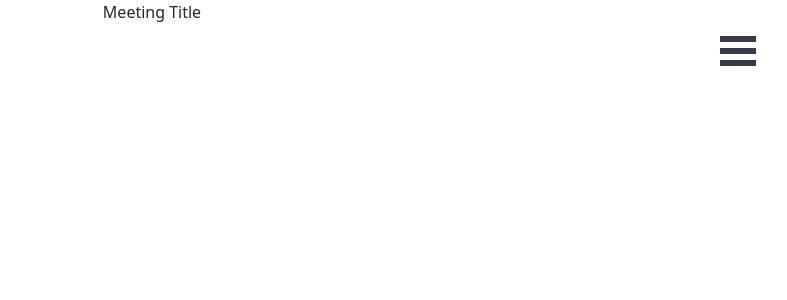
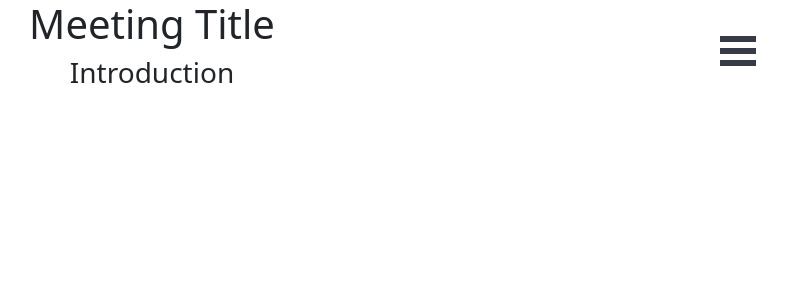
Before and after one commit to Cormac-C/MeetingApp, a React (Create React App) app in the folder meeting-app/: page / in a window 1280 px wide. Shown: the top 300 px of the page, without its empty margins (488-1275 px from the left). Built offline with nearby package versions, Linux system fonts and the light colour scheme.

Commit message:
Allow user to pick agenda item from sidebar

```diff
--- a/meeting-app/package.json
+++ b/meeting-app/package.json
@@ -12,6 +12,7 @@
     "react-burger-menu": "^3.0.8",
     "react-dom": "^18.2.0",
     "react-scripts": "5.0.1",
+    "uuid": "^9.0.0",
     "web-vitals": "^2.1.4"
   },
   "scripts": {
--- a/meeting-app/src/App.js
+++ b/meeting-app/src/App.js
@@ -1,13 +1,61 @@
-import 'bootstrap/dist/css/bootstrap.min.css';
-import './App.css';
-import { AttendeeView } from './pages';
+import "bootstrap/dist/css/bootstrap.min.css";
+import "./App.css";
+import { AttendeeView } from "./pages";
+import React, { useState, useEffect } from "react";
+import { v4 as uuid } from "uuid";
 
 function App() {
-  return (
-    <div className="App">
-      {AttendeeView()}
-    </div>
-  );
+  const [agendaItems, setAgendaItems] = useState([]);
+  const sampleAgendaItems = [
+    {
+      title: "Introduction",
+      timeEstimate: "5 min",
+      description: "This is a description of an investor meeting introduction",
+      id: uuid(),
+    },
+    {
+      title: "Team Updates",
+      timeEstimate: "10 min",
+      description: "Meet the new coop student.",
+      id: uuid(),
+    },
+    {
+      title: "Product Roadmap",
+      timeEstimate: "20 min",
+      description: "This is a description of an investor meeting roadmap",
+      id: uuid(),
+    },
+    {
+      title: "Sales Plan",
+      timeEstimate: "20 min",
+      description: "This is a description of an investor meeting sales plan",
+      id: uuid(),
+    },
+    {
+      title: "Team Updates",
+      timeEstimate: "10 min",
+      description: "Meet the new coop student.",
+      id: uuid(),
+    },
+    {
+      title: "Product Roadmap",
+      timeEstimate: "20 min",
+      description: "This is a description of an investor meeting roadmap",
+      id: uuid(),
+    },
+    {
+      title: "Sales Plan",
+      timeEstimate: "20 min",
+      description: "This is a description of an investor meeting sales plan",
+      id: uuid(),
+    },
+  ];
+
+  useEffect(() => {
+    setAgendaItems(sampleAgendaItems);
+  }, []);
+
+  return <div className="App">{AttendeeView(agendaItems)}</div>;
 }
 
 export default App;
--- a/meeting-app/src/components/AgendaItem.js
+++ b/meeting-app/src/components/AgendaItem.js
@@ -1,14 +1,23 @@
-import { Container, Row } from "react-bootstrap"
+import { Container, Row } from "react-bootstrap";
 
-
-export function AgendaItem ({title, timeEstimate, description}) {
+export function AgendaItem({
+  title,
+  timeEstimate,
+  description,
+  id,
+  setSelected,
+}) {
   return (
-        <Row
-            className="bg-slate-50 border-solid border-2 rounded border-slate-700 my-2"
+    <button
+      onClick={() => {
+        setSelected(id);
+        console.log("setting selected", id);
+      }}
     >
+      <Row className="bg-slate-50 border-solid border-2 rounded border-slate-700 my-2">
         <h3 className="text-slate-700 text-left mt-2">{title}</h3>
         <p className="text-slate-500 text-left mb-2">{timeEstimate}</p>
-            {/* <p className="text-base text-slate-700 text-left mb-2">{description}</p> */}
       </Row>
+    </button>
   );
 }
--- a/meeting-app/src/pages/attendeeView.js
+++ b/meeting-app/src/pages/attendeeView.js
@@ -1,69 +1,51 @@
-import { Container } from "react-bootstrap"
-import { slide as Menu } from 'react-burger-menu'
-import { AgendaItem } from "../components"
+import { Container } from "react-bootstrap";
+import { slide as Menu } from "react-burger-menu";
+import { AgendaItem } from "../components";
 
+import React, { useState, useEffect } from "react";
 
-export function AttendeeView () {
-    const agendaItems = [
-        {
-            title: "Introduction",
-            timeEstimate: "5 min",
-            description: "This is a description of an investor meeting introduction"
-        },
-        {
-            title: "Team Updates",
-            timeEstimate: "10 min",
-            description: "Meet the new coop student."
-        },
-        {
-            title: "Product Roadmap",
-            timeEstimate: "20 min",
-            description: "This is a description of an investor meeting roadmap"
-        },
-        {
-            title: "Sales Plan",
-            timeEstimate: "20 min",
-            description: "This is a description of an investor meeting sales plan"
-        },
-        {
-            title: "Team Updates",
-            timeEstimate: "10 min",
-            description: "Meet the new coop student."
-        },
-        {
-            title: "Product Roadmap",
-            timeEstimate: "20 min",
-            description: "This is a description of an investor meeting roadmap"
-        },
-        {
-            title: "Sales Plan",
-            timeEstimate: "20 min",
-            description: "This is a description of an investor meeting sales plan"
-        },
-    ]
+export function AttendeeView(agendaItems) {
+  const [selectedAgendaItemId, setSelectedAgendaItemId] = useState();
+  const [selectedAgendaItem, setSelectedAgendaItem] = useState();
+
+  useEffect(() => {
+    console.log("selected id", selectedAgendaItemId);
+    if (agendaItems.length > 0) {
+      if (selectedAgendaItemId) {
+        setSelectedAgendaItem(
+          agendaItems.find((item) => item.id === selectedAgendaItemId)
+        );
+      } else {
+        setSelectedAgendaItem(agendaItems[0]);
+      }
+    }
+  }, [selectedAgendaItemId, agendaItems]);
+
   return (
     <div id="outer-container">
       <Menu
         right
         push
-                pageWrapId={ "page-wrap" }
-                outerContainerId={ "outer-container" }
+        pageWrapId={"page-wrap"}
+        outerContainerId={"outer-container"}
       >
-                {agendaItems && agendaItems.map((item) => {
+        {agendaItems &&
+          agendaItems.map((item) => {
             return (
               <AgendaItem
-                            title = {item.title}
-                            description = {item.description}
-                            timeEstimate = {item.timeEstimate}
+                title={item.title}
+                description={item.description}
+                timeEstimate={item.timeEstimate}
+                id={item.id}
+                setSelected={setSelectedAgendaItemId}
               />
-                    )
+            );
           })}
       </Menu>
       <Container id="page-wrap">
-                Meeting Title
-
+        <h1>Meeting Title</h1>
+        <h3>{selectedAgendaItem ? selectedAgendaItem.title : ""}</h3>
       </Container>
     </div>
-
   );
 }
```
Also changed, not shown: 1 other file (tests, documents, lock files or other folders). Lines whose indentation alone changed are shown as unchanged.
